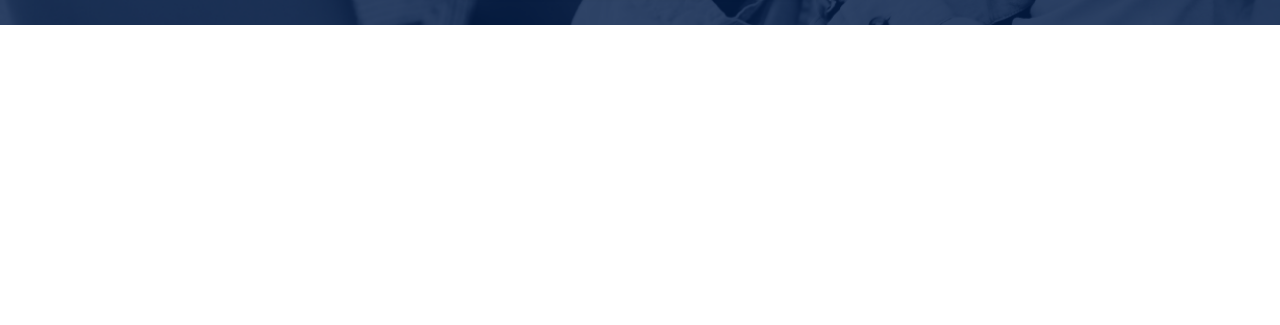
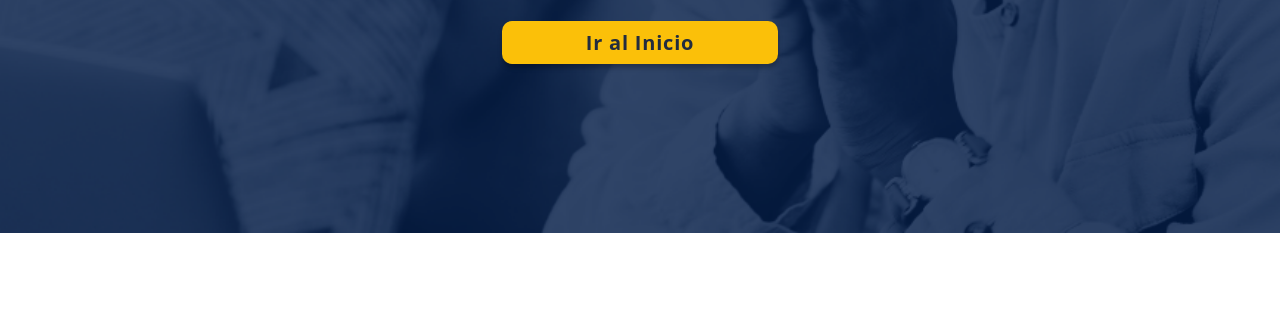
Before and after one commit to alancrisanto/landing_cursos, a plain HTML site: page cursos-universitarios-seguridad-iniseg-gracias.html in a window 1280 px wide. Shown: the part 475-800 px from the top of the page. Drawn offline with Linux system fonts and the light colour scheme.

Commit message:
refactor thanks

```diff
--- a/cursos-universitarios-seguridad-iniseg-gracias.html
+++ b/cursos-universitarios-seguridad-iniseg-gracias.html
@@ -1,5 +1,6 @@
 <!DOCTYPE html>
 <html lang="en">
+
 <head>
   <meta charset="UTF-8">
   <meta name="viewport" content="width=device-width, initial-scale=1.0">
@@ -9,25 +10,30 @@
   <link rel="stylesheet" href="thanks/css/med.css">
   <link rel="stylesheet" href="thanks/css/large.css">
   <!-- Google Tag Manager -->
-    <script>(function(w,d,s,l,i){w[l]=w[l]||[];w[l].push({'gtm.start':
-    new Date().getTime(),event:'gtm.js'});var f=d.getElementsByTagName(s)[0],
-    j=d.createElement(s),dl=l!='dataLayer'?'&l='+l:'';j.async=true;j.src=
-    'https://www.googletagmanager.com/gtm.js?id='+i+dl;f.parentNode.insertBefore(j,f);
-    })(window,document,'script','dataLayer','GTM-NGKM5G8C');</script>
+  <script>(function (w, d, s, l, i) {
+      w[l] = w[l] || []; w[l].push({
+        'gtm.start':
+          new Date().getTime(), event: 'gtm.js'
+      }); var f = d.getElementsByTagName(s)[0],
+        j = d.createElement(s), dl = l != 'dataLayer' ? '&l=' + l : ''; j.async = true; j.src =
+          'https://www.googletagmanager.com/gtm.js?id=' + i + dl; f.parentNode.insertBefore(j, f);
+    })(window, document, 'script', 'dataLayer', 'GTM-NGKM5G8C');</script>
   <!-- End Google Tag Manager -->
 </head>
 
 <body>
   <!-- Google Tag Manager (noscript) -->
-    <noscript><iframe src="https://www.googletagmanager.com/ns.html?id=GTM-NGKM5G8C"
-    height="0" width="0" style="display:none;visibility:hidden"></iframe></noscript>
+  <noscript><iframe src="https://www.googletagmanager.com/ns.html?id=GTM-NGKM5G8C" height="0" width="0"
+      style="display:none;visibility:hidden"></iframe></noscript>
   <!-- End Google Tag Manager (noscript) -->
   <header></header>
   <main class="main-container">
-    <div class="container-1">
-      <p>¡MUCHAS GRACIAS POR TU SOLICITUD!</p>
-      <p>CONTACTAREMOS CONTIGO EN BREVE</p>
-      <a href="https://iniseg.es" rel="noopener noreferer">Ir al Inicio</a>
+    <div class="wrapper">
+      <div class="container-1">
+        <p>¡MUCHAS GRACIAS POR TU SOLICITUD!</p>
+        <p>CONTACTAREMOS CONTIGO EN BREVE</p>
+        <a href="https://iniseg.es" rel="noopener noreferer">Ir al Inicio</a>
+      </div>
     </div>
   </main>
 </body>
--- a/thanks/css/min.css
+++ b/thanks/css/min.css
@@ -1,8 +1,6 @@
-.container-1 {
+.wrapper {
   display: flex;
-  gap: 0.5rem;
-  flex-direction: column;
-  justify-content: end;
+  justify-content: center;
   align-items: center;
   background: rgb(var(--footer-blue));
   background-image: url("../assets/banner.png");
@@ -12,6 +10,16 @@
   min-height: 375px;
   padding: 1rem 1rem 2rem 1rem;
 }
+
+.container-1 {
+  display: flex;
+  gap: 0.5rem;
+  flex-direction: column;
+  justify-content: center;
+  align-items: center;
+  margin-top: 20vh;
+}
+
 
 .container-1 p:first-child {
   color: rgb(var(--main-yellow));
```
